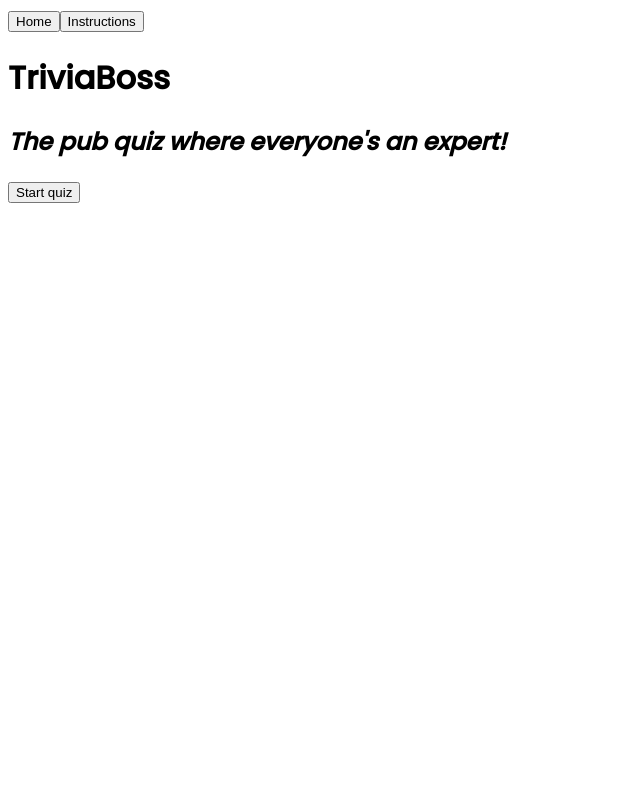
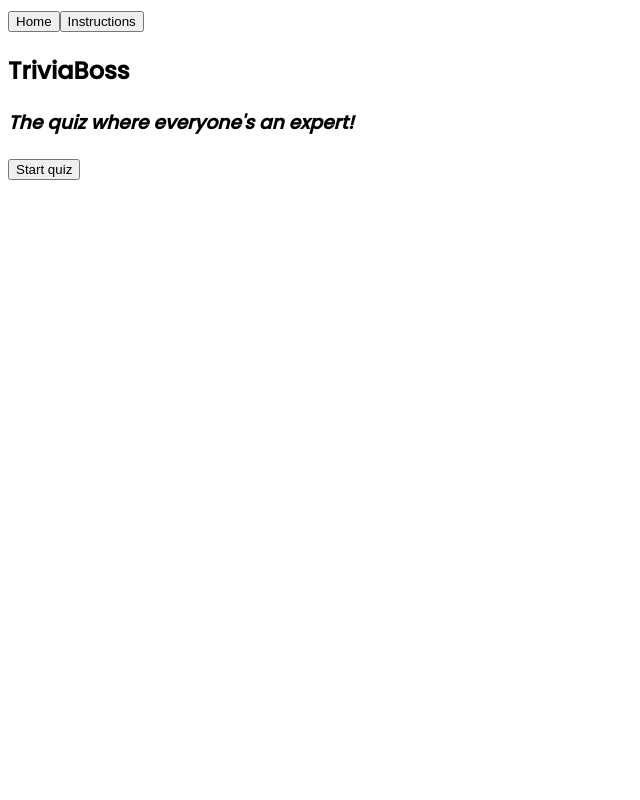
Before and after one commit to eshan1799/quizzo, a React app: page / in a window 1280 px wide. Shown: the top 800 px of the page, without its empty margins (0-640 px from the left). Built offline with nearby package versions, Linux system fonts and the light colour scheme.

Commit message:
refactor homepage

```diff
--- a/src/App.js
+++ b/src/App.js
@@ -76,8 +76,7 @@ class App extends React.Component {
           <InstructionsComponent onClick={this.handleCloseModal.bind(this)} />
         </ReactModal>
 
-        <h1>TriviaBoss</h1>
-        <h2><em>The pub quiz where everyone's an expert!</em></h2>
+
 
         <Switch>
           <Route
@@ -87,7 +86,8 @@ class App extends React.Component {
             render={() => (
               <>
                 <section id="welcomePage">
-
+                  <h1>TriviaBoss</h1>
+                  <h3><em>The quiz where everyone's an expert!</em></h3>
                   <AnchorLink href="#addPlayerButton">
                     <button>Start quiz</button>
                   </AnchorLink>
--- a/src/Components/QuestionComponent.js
+++ b/src/Components/QuestionComponent.js
@@ -2,7 +2,7 @@
 import React, { Component } from 'react';
 
 class QuestionComponent extends Component {
-    render(){
+  render() {
     // Create randomised array of answers
     let ansArr = [...this.props.incorrect_answers, this.props.correct_answer];
     function shuffleArray(array) {
@@ -53,7 +53,7 @@ class QuestionComponent extends Component {
         }
       ];
 
-            for(let i=0; i<symbols.length; i++) {
+      for (let i = 0; i < symbols.length; i++) {
         question = question.replace(new RegExp(symbols[i].code, 'g'), symbols[i].symbol)
       }
 
@@ -65,11 +65,11 @@ class QuestionComponent extends Component {
       return replaceSymbols(answer)
     })
 
-        return(
+    return (
       // The button that is selected should be checked against the correct answer, if it is correct score should be increased by 1
       <div>
         <form onSubmit={this.props.on_submit}>
-                <h1>Player: {this.props.name}</h1>
+          <h3>Player: {this.props.name}</h3>
           <h2>Question {this.props.question_no}</h2>
           <h2>{replaceSymbols(this.props.question)}</h2>
           <input required type="radio" name="answer" id="1st" value={ansArr[0]}></input>
```
Also changed, not shown: src/Components/IntructionsComponent.js (deleted, +0 -24 lines). Lines whose indentation alone changed are shown as unchanged.
